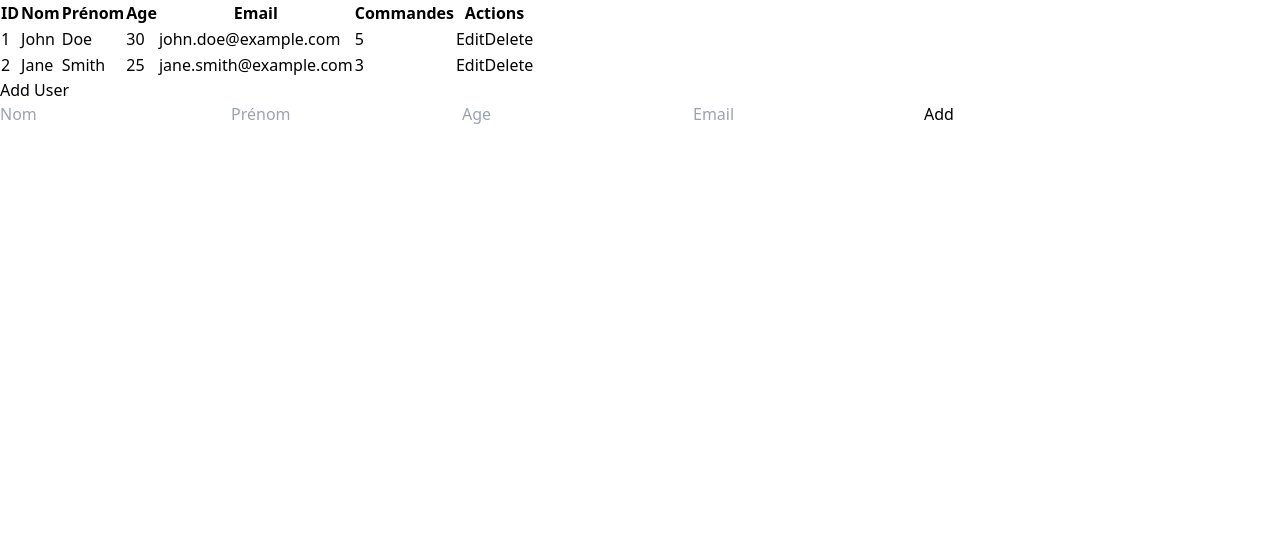
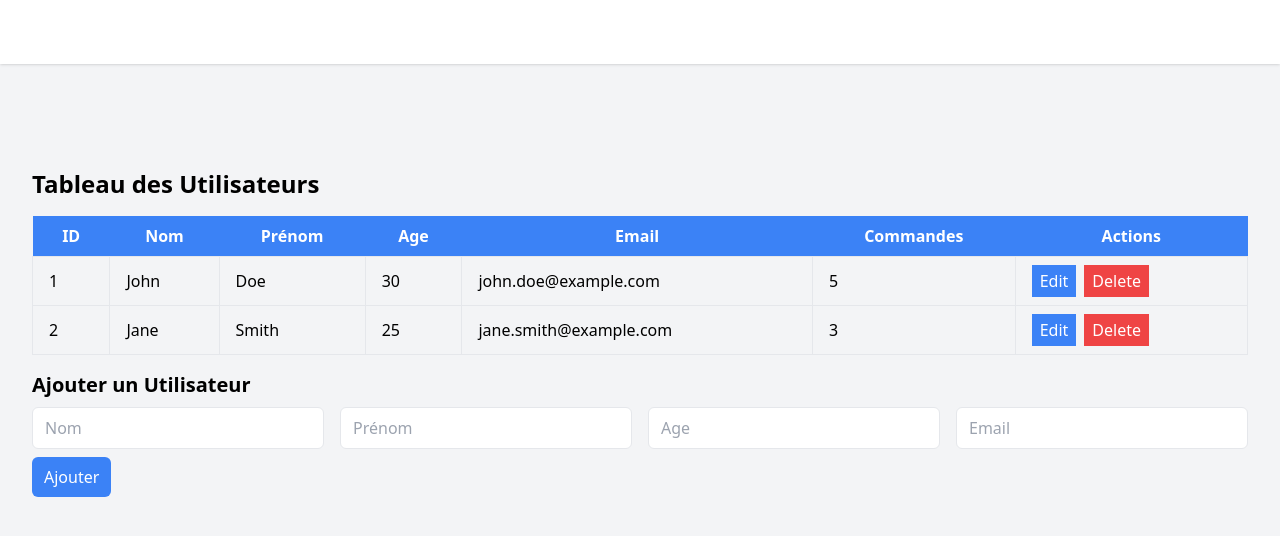
Before and after one commit to HayDevv/Ipssi_Symfony_React-copie, a React (Create React App) app: page / in a window 1280 px wide. Shown: the top 536 px of the page. Built offline with nearby package versions, Linux system fonts and the light colour scheme.

Commit message:
Mise en forme et fixtures

```diff
--- a/src/components/DataTable.jsx
+++ b/src/components/DataTable.jsx
@@ -1,5 +1,5 @@
-import React, { useState, useEffect } from 'react';
-import dataFixtures from './dataFixtures'; // Importez vos fixtures
+import React, { useState } from 'react';
+import dataFixtures from './dataFixtures';
 
 const DataTableUser = () => {
     const [data, setData] = useState(dataFixtures);
@@ -11,12 +11,7 @@ const DataTableUser = () => {
     };
 
     const handleUpdate = (id) => {
-        const updatedData = data.map((item) => {
-            if (item.id === id) {
-                return newItem;
-            }
-            return item;
-        });
+        const updatedData = data.map((item) => (item.id === id ? newItem : item));
         setData(updatedData);
         setEditingId(null);
     };
@@ -34,45 +29,121 @@ const DataTableUser = () => {
     const handleAdd = () => {
         if (newItem.nom && newItem.prenom && newItem.age && newItem.email) {
             setData([...data, newItem]);
-            setNewItem({ nom: '', prenom: '', age: '', email: ''});
+            setNewItem({ nom: '', prenom: '', age: '', email: '', commandes: '' });
         } else {
             alert('Veuillez remplir tous les champs.');
         }
     };
 
     return (
-        <div>
-            <table>
+        <div className="container mx-auto mt-8">
+            <h1 className="text-2xl font-bold mb-4">Tableau des Utilisateurs</h1>
+            <table className="table-auto w-full">
                 <thead>
-                    <tr>
-                        <th>ID</th>
-                        <th>Nom</th>
-                        <th>Prénom</th>
-                        <th>Age</th>
-                        <th>Email</th>
-                        <th>Commandes</th>
-                        <th>Actions</th>
+                    <tr className="bg-blue-500 text-white">
+                        <th className="px-4 py-2">ID</th>
+                        <th className="px-4 py-2">Nom</th>
+                        <th className="px-4 py-2">Prénom</th>
+                        <th className="px-4 py-2">Age</th>
+                        <th className="px-4 py-2">Email</th>
+                        <th className="px-4 py-2">Commandes</th>
+                        <th className="px-4 py-2">Actions</th>
                     </tr>
                 </thead>
                 <tbody>
                     {data.map((item) => (
-                        <tr key={item.id}>
-                            <td>{item.id}</td>
-                            <td>{editingId === item.id ? <input type="text" value={newItem.nom} onChange={(e) => handleInputChange(e, 'nom')} /> : item.nom}</td>
-                            <td>{editingId === item.id ? <input type="text" value={newItem.prenom} onChange={(e) => handleInputChange(e, 'prenom')} /> : item.prenom}</td>
-                            <td>{editingId === item.id ? <input type="text" value={newItem.age} onChange={(e) => handleInputChange(e, 'age')} /> : item.age}</td>
-                            <td>{editingId === item.id ? <input type="text" value={newItem.email} onChange={(e) => handleInputChange(e, 'email')} /> : item.email}</td>
-                            <td>{editingId === item.id ? <input type="text" value={newItem.commandes} onChange={(e) => handleInputChange(e, 'commandes')} /> : item.commandes}</td>
-                            <td>
+                        <tr key={item.id} className={editingId === item.id ? 'bg-yellow-100' : ''}>
+                            <td className="border px-4 py-2">{item.id}</td>
+                            <td className="border px-4 py-2">
+                                {editingId === item.id ? (
+                                    <input
+                                        type="text"
+                                        value={newItem.nom}
+                                        onChange={(e) => handleInputChange(e, 'nom')}
+                                        className="w-full"
+                                    />
+                                ) : (
+                                    item.nom
+                                )}
+                            </td>
+                            <td className="border px-4 py-2">
+                                {editingId === item.id ? (
+                                    <input
+                                        type="text"
+                                        value={newItem.prenom}
+                                        onChange={(e) => handleInputChange(e, 'prenom')}
+                                        className="w-full"
+                                    />
+                                ) : (
+                                    item.prenom
+                                )}
+                            </td>
+                            <td className="border px-4 py-2">
+                                {editingId === item.id ? (
+                                    <input
+                                        type="text"
+                                        value={newItem.age}
+                                        onChange={(e) => handleInputChange(e, 'age')}
+                                        className="w-full"
+                                    />
+                                ) : (
+                                    item.age
+                                )}
+                            </td>
+                            <td className="border px-4 py-2">
+                                {editingId === item.id ? (
+                                    <input
+                                        type="text"
+                                        value={newItem.email}
+                                        onChange={(e) => handleInputChange(e, 'email')}
+                                        className="w-full"
+                                    />
+                                ) : (
+                                    item.email
+                                )}
+                            </td>
+                            <td className="border px-4 py-2">
+                                {editingId === item.id ? (
+                                    <input
+                                        type="text"
+                                        value={newItem.commandes}
+                                        onChange={(e) => handleInputChange(e, 'commandes')}
+                                        className="w-full"
+                                    />
+                                ) : (
+                                    item.commandes
+                                )}
+                            </td>
+                            <td className="border px-4 py-2">
                                 {editingId === item.id ? (
                                     <>
-                                        <button onClick={() => handleUpdate(item.id)}>Update</button>
-                                        <button onClick={() => setEditingId(null)}>Cancel</button>
+                                        <button
+                                            onClick={() => handleUpdate(item.id)}
+                                            className="bg-green-500 text-white px-2 py-1 mr-2"
+                                        >
+                                            Update
+                                        </button>
+                                        <button
+                                            onClick={() => setEditingId(null)}
+                                            className="bg-red-500 text-white px-2 py-1"
+                                        >
+                                            Cancel
+                                        </button>
                                     </>
                                 ) : (
                                     <>
-                                        <button onClick={() => handleEdit(item.id)}>Edit</button>
-                                        <button onClick={() => handleDelete(item.id)}>Delete</button>
+                                        <button
+                                            onClick={() => handleEdit(item.id)}
+                                            className="bg-blue-500 text-white px-2 py-1 mr-2"
+                                        >
+                                            Edit
+                                        </button>
+                                        <button
+                                            onClick={() => handleDelete(item.id)}
+                                            className="bg-red-500 text-white px-2 py-1"
+                                        >
+                                            Delete
+                                        </button>
                                     </>
                                 )}
                             </td>
@@ -80,19 +151,51 @@ const DataTableUser = () => {
                     ))}
                 </tbody>
             </table>
-            <div>
-                <h2>Add User</h2>
-                <input type="text" placeholder="Nom" value={newItem.nom} onChange={(e) => handleInputChange(e, 'nom')} />
-                <input type="text" placeholder="Prénom" value={newItem.prenom} onChange={(e) => handleInputChange(e, 'prenom')} />
-                <input type="text" placeholder="Age" value={newItem.age} onChange={(e) => handleInputChange(e, 'age')} />
-                <input type="text" placeholder="Email" value={newItem.email} onChange={(e) => handleInputChange(e, 'email')} />
-                <button onClick={handleAdd}>Add</button>
+            <div className="mt-4">
+                <h2 className="text-xl font-bold mb-2">Ajouter un Utilisateur</h2>
+                <div className="grid grid-cols-4 gap-4">
+                    <input
+                        type="text"
+                        placeholder="Nom"
+                        value={newItem.nom}
+                        onChange={(e) => handleInputChange(e, 'nom')}
+                        className="border rounded-md px-3 py-2"
+                    />
+                    <input
+                        type="text"
+                        placeholder="Prénom"
+                        value={newItem.prenom}
+                        onChange={(e) => handleInputChange(e, 'prenom')}
+                        className="border rounded-md px-3 py-2"
+                    />
+                    <input
+                        type="text"
+                        placeholder="Age"
+                        value={newItem.age}
+                        onChange={(e) => handleInputChange(e, 'age')}
+                        className="border rounded-md px-3 py-2"
+                    />
+                    <input
+                        type="text"
+                        placeholder="Email"
+                        value={newItem.email}
+                        onChange={(e) => handleInputChange(e, 'email')}
+                        className="border rounded-md px-3 py-2"
+                    />
+                </div>
+                <button
+                    onClick={handleAdd}
+                    className="bg-blue-500 text-white px-3 py-2 mt-2 rounded-md"
+                >
+                    Ajouter
+                </button>
             </div>
         </div>
     );
 };
 
 export default DataTableUser;
+
 
 
 // const DataTableUser = () => {
--- /dev/null
+++ b/src/input.css
@@ -0,0 +1,3 @@
+@tailwind base;
+@tailwind components;
+@tailwind utilities;
--- a/tailwind.config.js
+++ b/tailwind.config.js
@@ -1,8 +1,14 @@
 /** @type {import('tailwindcss').Config} */
 module.exports = {
-  content: ["./src/**/*.{html,js}"],
+  content: ["./src/**/*.{html,js,jsx}"],
   theme: {
-    extend: {},
+    extend: {
+      colors: {
+        primary: '#3490dc', // Remplacez la couleur par votre couleur préférée
+        secondary: '#ff9900',
+        // Ajoutez d'autres couleurs personnalisées ici si nécessaire
+      },
+    },
   },
   plugins: [],
 }
```
Also changed, not shown: 1 other file (tests, documents, lock files or other folders).
